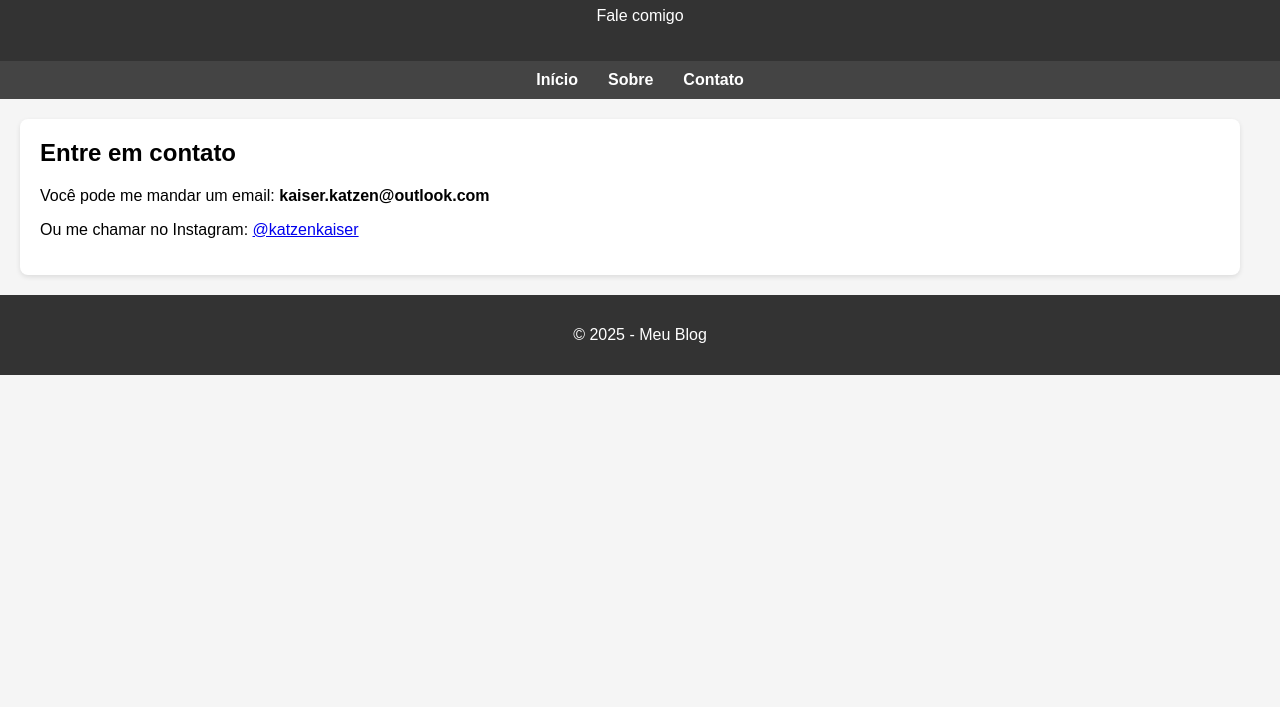
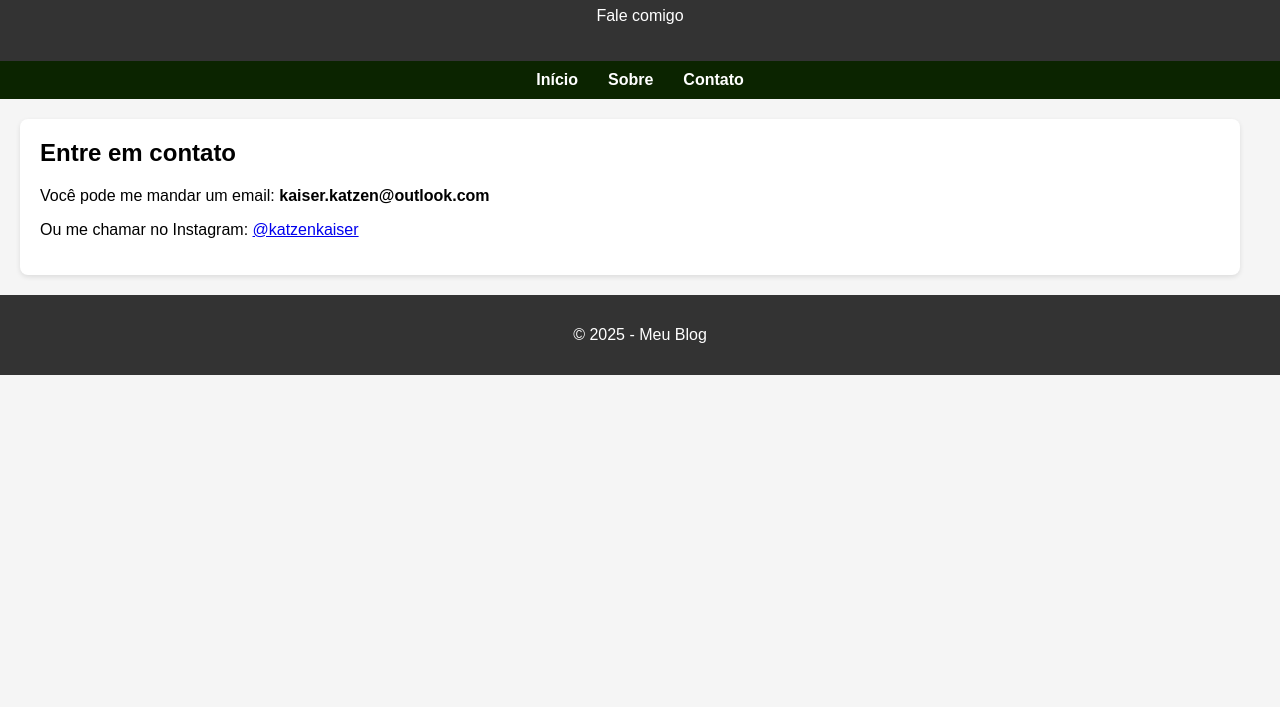
Before and after one commit to moisesalvescontact-hub/meusiteblog, a plain HTML site: page contato.html in a window 1280 px wide. Shown: the part 93-800 px from the top of the page. Drawn offline with Linux system fonts and the light colour scheme.

Commit message:
Update contato.html

```diff
--- a/contato.html
+++ b/contato.html
@@ -17,7 +17,7 @@
       text-align: center;
     }
     nav {
-      background: #444;
+      background: #0B2400;
       display: flex;
       justify-content: center;
       padding: 10px;
```
